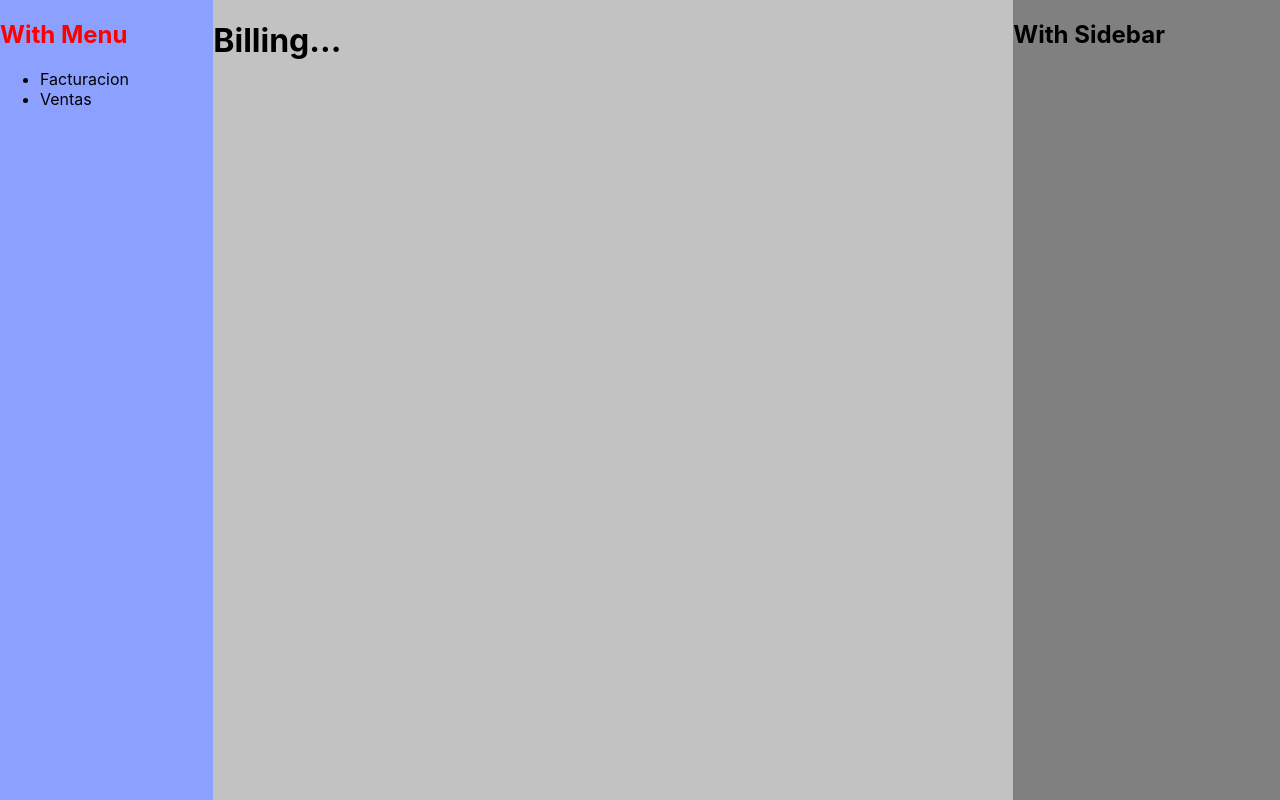
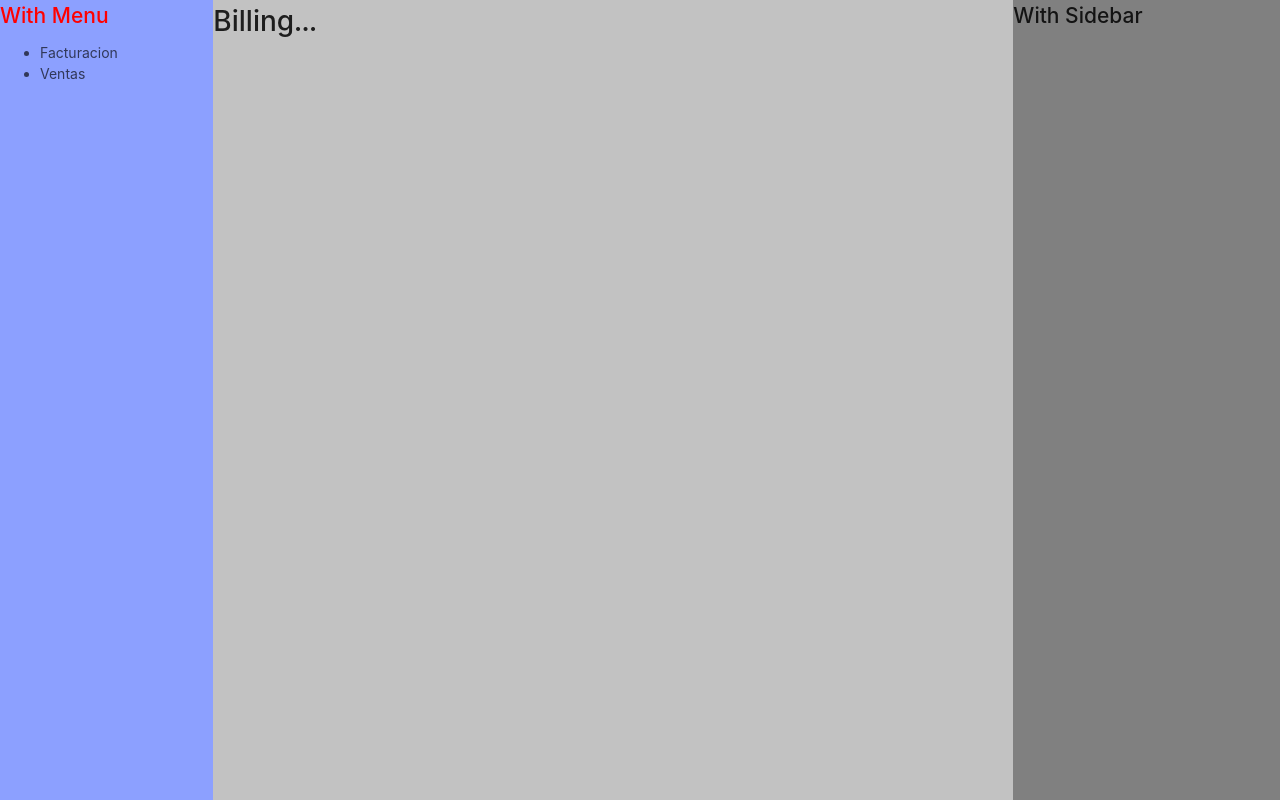
Before and after one commit to jcmlmorav/colmillitos-pos-web, a React (Create React App) app: page / in a window 1280 px wide. Built offline with nearby package versions, Linux system fonts and the light colour scheme.

Commit message:
Add router to the app

```diff
--- a/package.json
+++ b/package.json
@@ -11,6 +11,7 @@
     "node-sass": "^4.12.0",
     "react": "^16.8.6",
     "react-dom": "^16.8.6",
+    "react-router-dom": "^5.0.0",
     "react-scripts": "3.0.1",
     "typescript": "3.4.5"
   },
@@ -34,5 +35,8 @@
       "last 1 firefox version",
       "last 1 safari version"
     ]
+  },
+  "devDependencies": {
+    "@types/react-router-dom": "^4.3.3"
   }
 }
--- a/src/App.tsx
+++ b/src/App.tsx
@@ -1,10 +1,17 @@
 import React from 'react';
+import { BrowserRouter as Router, Switch, Route, } from 'react-router-dom';
+import 'antd/dist/antd.css';
 import Billing from './pages/Billing';
-
 
 const App: React.FC = () => {
   return (
-    <Billing />
+    <Router>
+      <Switch>
+        <Route path="/" exact component={Billing} />
+        <Route path="/billing" component={() => <h1>Billing</h1>} />
+        <Route component={() => <h1>404 Not found</h1>} />
+      </Switch>
+    </Router>
   );
 }
 
```
Also changed, not shown: 1 other file (tests, documents, lock files or other folders).
